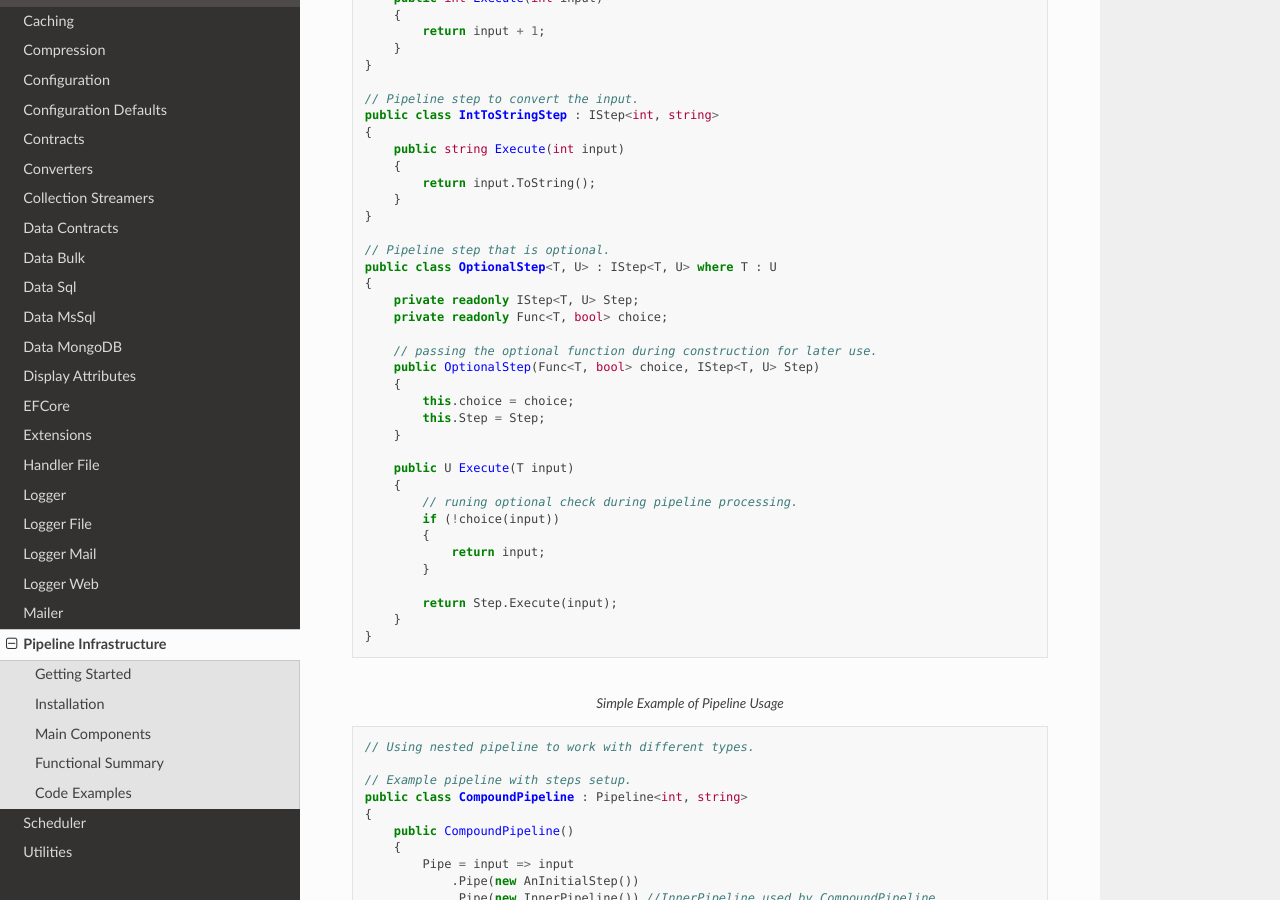
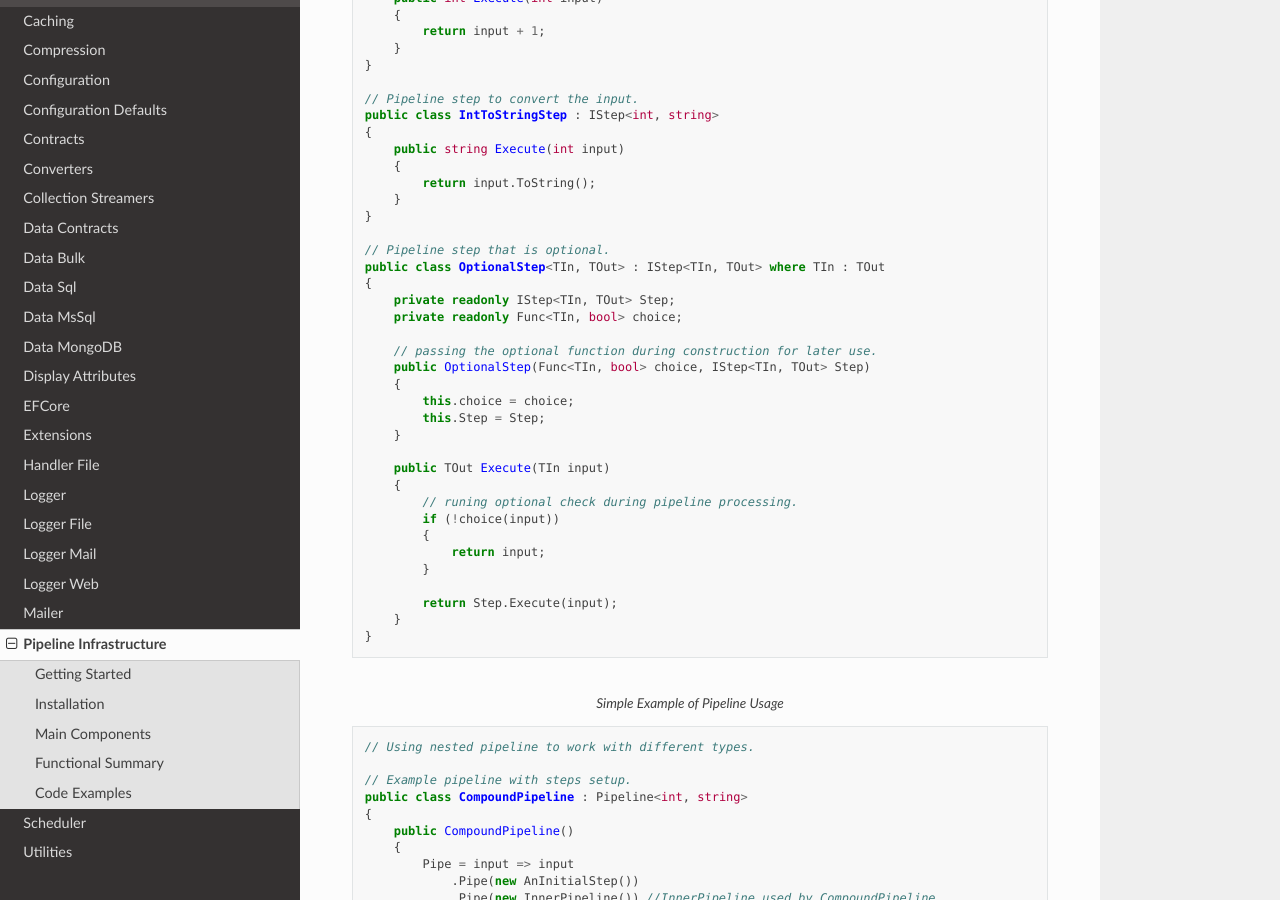
Before and after one commit to BjornWilliams/DocsVersaTul, a Sphinx documentation site: the page built from docs/source/pipeline-infrastructure.rst, in a window 1280 px wide and 900 px high, scrolled down 1107 px. Built offline with Sphinx 7.4.7 and the Read the Docs theme 2.0.0, drawn with Linux system fonts in a browser that asks for light colours.

Commit message:
Update pipeline-infrastructure.rst
type name fix

```diff
--- a/docs/source/pipeline-infrastructure.rst
+++ b/docs/source/pipeline-infrastructure.rst
@@ -52,19 +52,19 @@ Code Examples
     }
 
     // Pipeline step that is optional.
-    public class OptionalStep<T, U> : IStep<T, U> where T : U
+    public class OptionalStep<TIn, TOut> : IStep<TIn, TOut> where TIn : TOut
     {
-        private readonly IStep<T, U> Step;
-        private readonly Func<T, bool> choice;
+        private readonly IStep<TIn, TOut> Step;
+        private readonly Func<TIn, bool> choice;
 
         // passing the optional function during construction for later use.
-        public OptionalStep(Func<T, bool> choice, IStep<T, U> Step)
+        public OptionalStep(Func<TIn, bool> choice, IStep<TIn, TOut> Step)
         {
             this.choice = choice;
             this.Step = Step;
         }
 
-        public U Execute(T input)
+        public TOut Execute(TIn input)
         {
             // runing optional check during pipeline processing.
             if (!choice(input))
```
